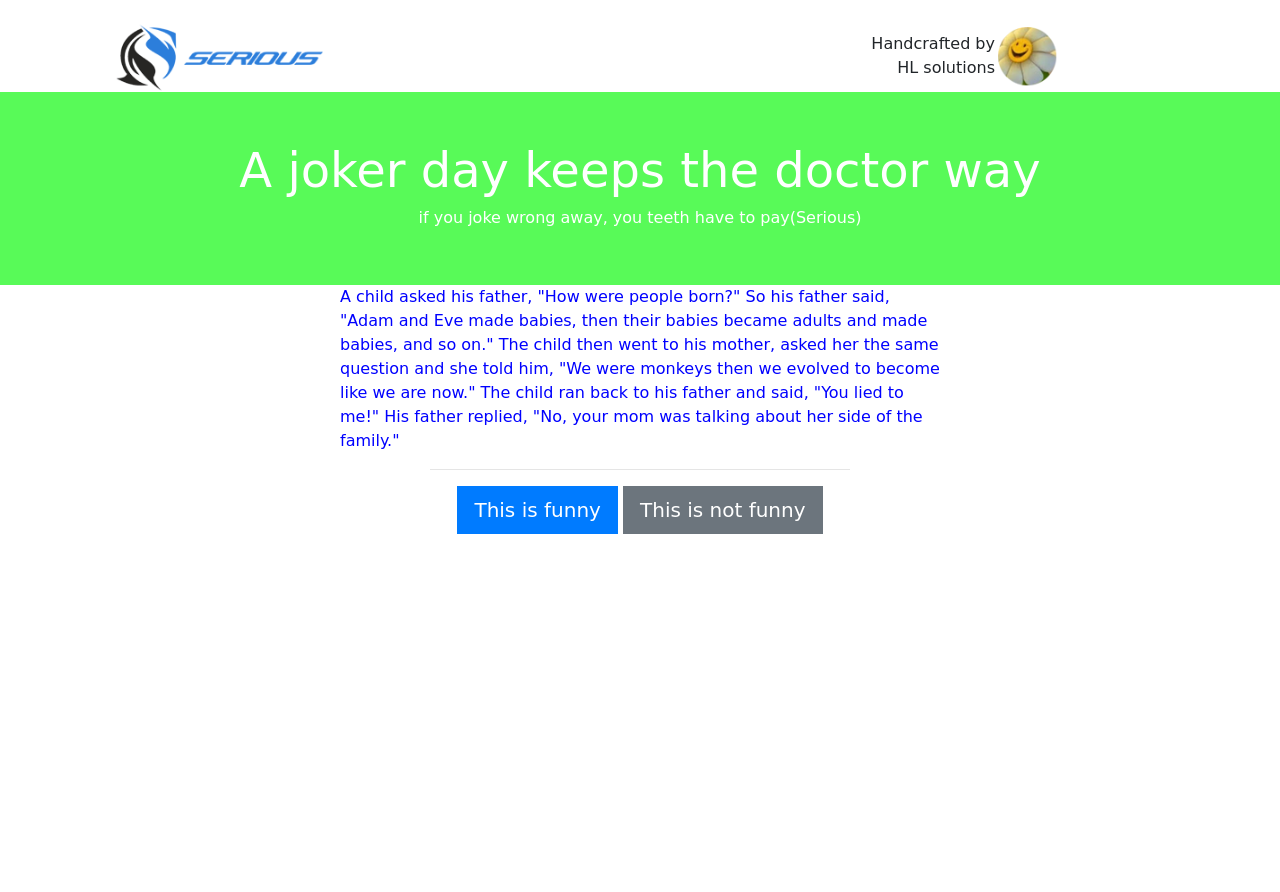
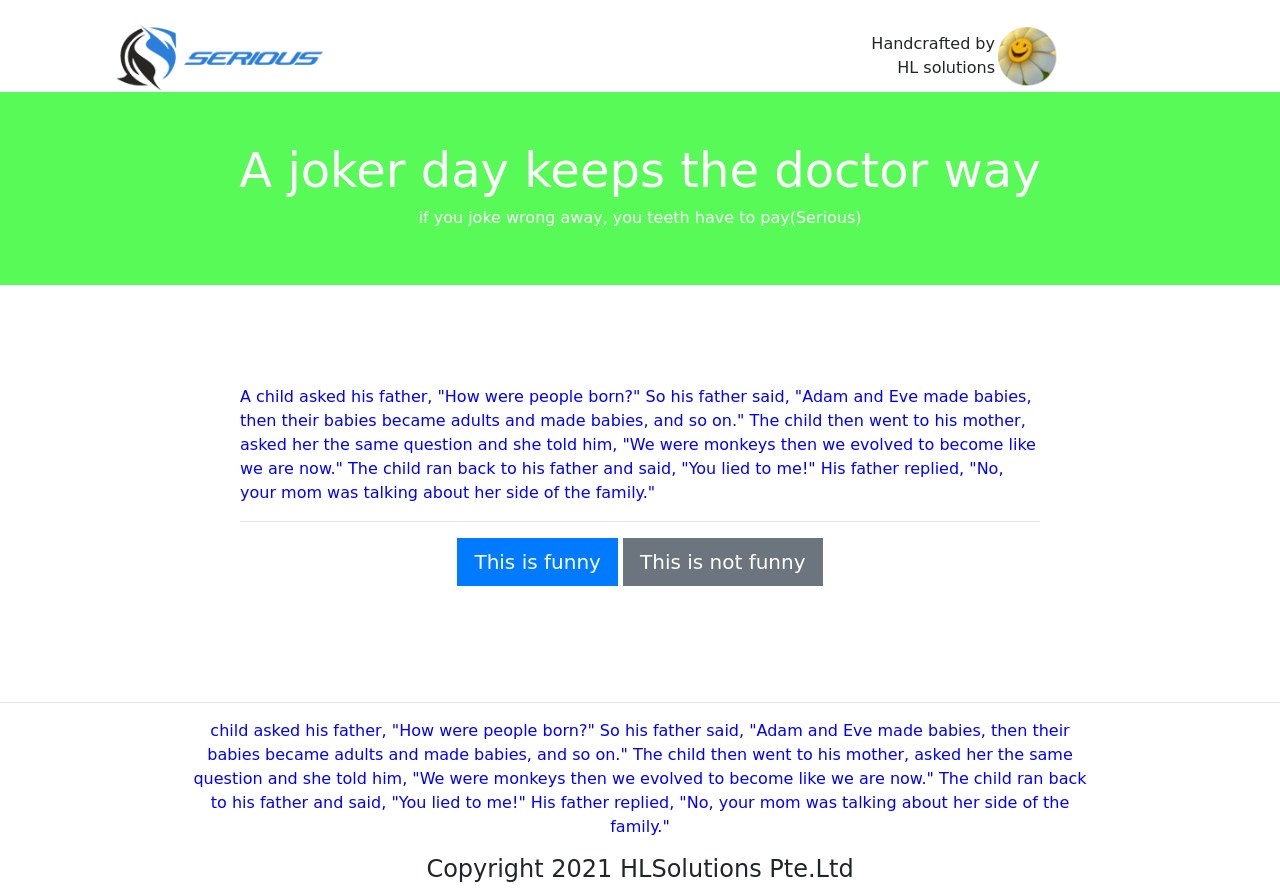
Before and after one commit to khaiars/baitest, a PHP site: page / in a window 1280 px wide. Before the commit the page ends 534 px from the top, so only its background shows below. Run offline with PHP 8.4, Linux system fonts and the light colour scheme; some web fonts are replaced.

Commit message:
xong footer

```diff
--- a/css/mystyle.css
+++ b/css/mystyle.css
@@ -48,7 +48,7 @@ p {
 }
 
 section {
-    padding: 0;
+    padding: 100px 0 100px 0;
 }
 
 .banner {
@@ -72,7 +72,7 @@ section {
 
 .contentBx {
     margin: 0 auto;
-    max-width: 600px;
+    max-width: 800px;
     width: 100%;
 }
 
@@ -86,9 +86,14 @@ section {
     text-align: left;
 }
 
-hr {
+hr .new1 {
     width: 70%;
     margin: auto;
+    size: 5px;
+}
+
+hr.new2 {
+    width: 100%;
     size: 5px;
 }
 
@@ -104,3 +109,17 @@ hr {
 .inner {
     display: inline-block;
 }
+
+.footer {
+    margin: 0 auto;
+    max-width: 900px;
+    width: 100%;
+}
+
+.intro .p {
+    text-align: justify;
+}
+
+.copy {
+    text-align: center;
+}
--- a/index.php
+++ b/index.php
@@ -40,7 +40,7 @@
 The child then went to his mother, asked her the same question and she told him, "We were monkeys then we evolved to become like we are now."
 The child ran back to his father and said, "You lied to me!" His father replied, "No, your mom was talking about her side of the family."
                 </p>
-                <hr>
+                <hr class="new1">
             </div>
             <div id="outer">
             <div class="inner">
@@ -53,7 +53,13 @@ The child ran back to his father and said, "You lied to me!" His father replied,
                 </div>
         </div>
     </section>
-    <div class="footer"></div>
+    <hr class="new2">
+    <div class="footer">
+        <div class="intro"><p> child asked his father, "How were people born?" So his father said, "Adam and Eve made babies, then their babies became adults and made babies, and so on." The child then went to his mother, asked her the same question and she told him, "We were monkeys then we evolved to become like we are now." The child ran back to his father and said, "You lied to me!" His father replied, "No, your mom was talking about her side of the family."</p></div>
+        <div class="copy"><h4>Copyright 2021 HLSolutions Pte.Ltd</h4></div>
+
+
+    </div>
 
 
 </body>
```
